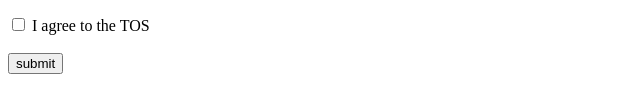
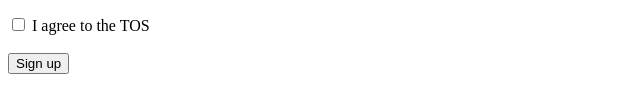
Before and after one commit to acciojob/signup-form-car-souravkumar21, a website: page main.html in a window 1280 px wide. Shown: the part 302-414 px from the top of the page, 0-640 px from the left. Drawn offline with Linux system fonts and the light colour scheme.

Commit message:
created a submission

```diff
--- a/main.html
+++ b/main.html
@@ -54,7 +54,7 @@
         <input type="checkbox" id="tos" name="tos" required>
         <label for="tos">I agree to the TOS</label><br><br>
 
-        <input type="submit" value="submit">
+         <button type="submit" value="submit">Sign up</button>
     </form>
 </body>
 </html>
```
